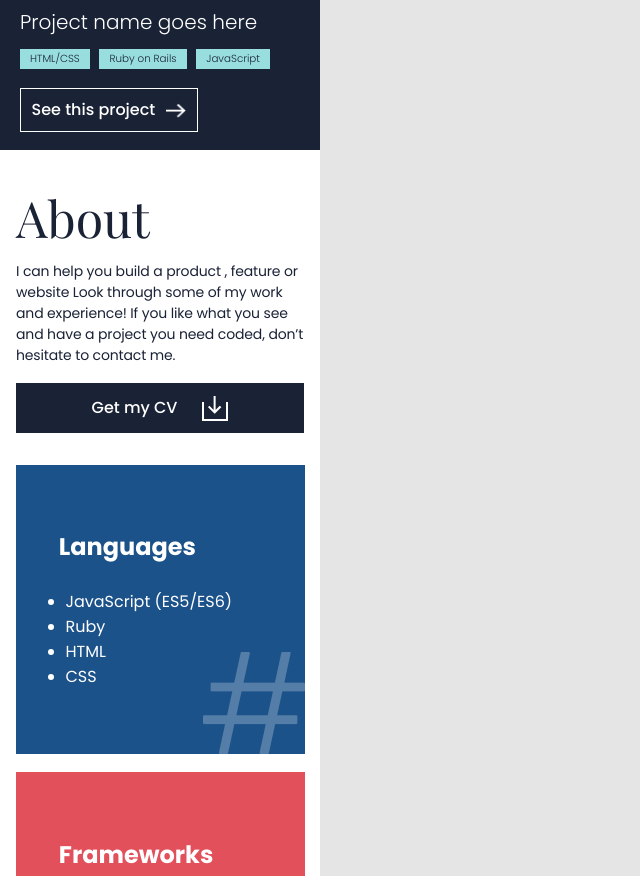
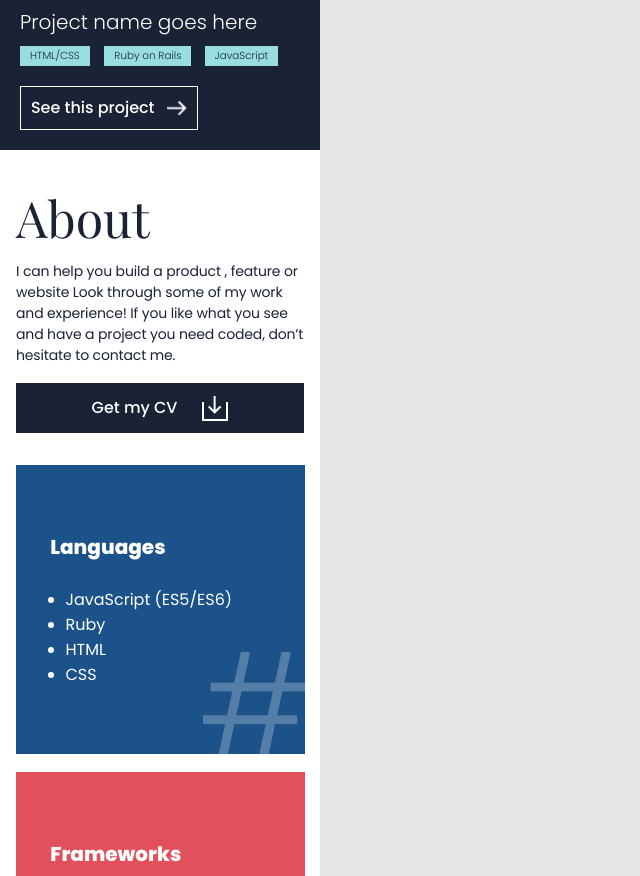
Before and after one commit to sergio-usma/Portfolio, a website: page index.html in a window 1280 px wide. Shown: the part 2658-3534 px from the top of the page, without its empty margins (0-640 px from the left). Drawn offline with nearby package versions, Linux system fonts and the light colour scheme.

Commit message:
Review changes 1.0

```diff
--- a/index.html
+++ b/index.html
@@ -89,7 +89,7 @@
         <!-- 2.1.2.1. Button -->
         <div class="pr-button">
           <a href="#" target="_blank"
-            ><button type="button">
+            ><button class="project-button" type="button">
               See this project
               <img class="right-arrow" src="./media/Union.png" /></button
           ></a>
@@ -115,7 +115,7 @@
         <!-- 2.2.2.1. Button -->
         <div class="pr-button">
           <a href="#" target="_blank"
-            ><button type="button">
+            ><button class="project-button" type="button">
               See this project
               <img class="right-arrow" src="./media/Union.png" /></button
           ></a>
@@ -140,7 +140,7 @@
         <!-- 2.3.2.1. Button -->
         <div class="pr-button">
           <a href="#" target="_blank"
-            ><button type="button">
+            ><button class="project-button" type="button">
               See this project
               <img class="right-arrow" src="./media/Union.png" /></button
           ></a>
@@ -165,7 +165,7 @@
         <!-- 2.4.2.1. Button -->
         <div class="pr-button">
           <a href="#" target="_blank"
-            ><button type="button">
+            ><button class="project-button" type="button">
               See this project
               <img class="right-arrow" src="./media/Union.png" /></button
           ></a>
@@ -190,7 +190,7 @@
         <!-- 2.5.2.1. Button -->
         <div class="pr-button">
           <a href="#" target="_blank"
-            ><button type="button">
+            ><button class="project-button" type="button">
               See this project
               <img class="right-arrow" src="./media/Union.png" /></button
           ></a>
@@ -215,7 +215,7 @@
         <!-- 2.6.2.1. Button -->
         <div class="pr-button">
           <a href="#" target="_blank"
-            ><button type="button">
+            ><button class="project-button" type="button">
               See this project
               <img class="right-arrow" src="./media/Union.png" /></button
           ></a>
@@ -226,7 +226,7 @@
 
     <section id="second-section" class="curriculum">
       <div class="about-section">
-        <h1>About</h1>
+        <h2>About</h2>
 
         <p>
           I can help you build a product , feature or website Look through some
@@ -243,7 +243,7 @@
 
       <div class="boxes">
         <div class="languages basics">
-          <h2>Languages</h2>
+          <h3>Languages</h3>
           <div class="lists">
             <ul>
               <li>JavaScript (ES5/ES6)</li>
@@ -255,7 +255,7 @@
         </div>
 
         <div class="languages frameworks">
-          <h2>Frameworks</h2>
+          <h3>Frameworks</h3>
           <div class="lists">
             <ul>
               <li>React.js</li>
@@ -267,7 +267,7 @@
         </div>
 
         <div class="languages skills">
-          <h2>Skills</h2>
+          <h3>Skills</h3>
           <div class="lists">
             <ul>
               <li>Database Management</li>
@@ -282,7 +282,7 @@
     </section>
 
     <section class="get-started">
-      <h1>Get started</h1>
+      <h2>Get started</h2>
 
       <p>
         I'm always interested in hearing about new projects, so if you'd like to
--- a/style.css
+++ b/style.css
@@ -4,8 +4,13 @@
   font-family: "Poppins", sans-serif;
 }
 
+html {
+  width: 320px;
+}
+
 body {
   background-color: #e5e5e5;
+  width: 320px;
 }
 
 a {
@@ -37,6 +42,7 @@ nav {
   flex-direction: column;
   align-self: flex-start;
   justify-content: space-around;
+  cursor: pointer;
 }
 
 .line {
@@ -123,17 +129,15 @@ nav {
 /* SECTION 2. PROJECTS */
 #projects {
   width: 320px;
-  display: flex;
-  flex-direction: column;
-  justify-content: flex-end;
+  display: grid;
+  grid-template-columns: 1fr;
+  grid-template-rows: auto;
   background-color: #fff;
 }
 
 .project-title h1 {
   width: 181px;
   height: 50px;
-  left: 16px;
-  top: 672px;
   font-family: "Playfair Display", serif;
   font-style: normal;
   font-weight: 400;
@@ -161,15 +165,13 @@ nav {
 
 /* 2.1.2 Description */
 .pr-description {
-  flex-direction: column;
-  width: 320px;
-  height: 156px;
-  left: 0;
-  top: 940px;
+  grid-template-columns: 1fr;
+  grid-template-rows: auto 20px;
   background: #1a2236;
-  display: flex;
+  display: grid;
   align-items: flex-start;
-  justify-content: space-around;
+  justify-content: flex-start;
+  padding-left: 20px;
 }
 
 .pr-description h2 {
@@ -179,33 +181,31 @@ nav {
   font-weight: 300;
   font-size: 20px;
   line-height: 80%;
-  margin-left: 20px;
-  margin-top: 10px;
+  margin-top: 20px;
+  margin-bottom: 16px;
   color: #fff;
 }
 
 .pr-description ul {
-  display: flex;
-  justify-content: space-between;
-  width: 270px;
-  flex-wrap: wrap;
+  display: grid;
+  grid-template-columns: 0.55fr 0.66fr 0.8fr;
+  grid-gap: 5px;
   list-style: none;
-  padding: 0;
-  margin: 0;
 }
 
 .pr-description li {
+  width: fit-content;
   background: #98dede;
   font-weight: 300;
   font-size: 10.3334px;
   line-height: 80%;
   color: #1a2236;
-  align-content: center;
+  text-align: center;
   padding: 6px 10px 6px 10px;
 }
 
 .pr-description li:first-child {
-  margin-left: 20px;
+  margin-left: 0;
 }
 
 .pr-description li:last-child {
@@ -214,32 +214,35 @@ nav {
 
 /* 2.1.2.2. Button */
 .pr-button {
-  margin-bottom: 3px;
+  margin-bottom: 20px;
+  justify-self: flex-start;
 }
 
-.pr-button button {
+.project-button {
   width: 178px;
   height: 44px;
-  margin-left: 20px;
-  margin-bottom: 5px;
   background-color: transparent;
   color: white;
   font-weight: 500;
   font-size: 16px;
   line-height: 24px;
+  margin-top: 20px;
   text-align: center;
   display: flex;
   border: 1px solid #fff;
-  justify-content: space-evenly;
+  justify-content: center;
   align-items: center;
   cursor: pointer;
+}
+
+.project-button:hover {
+  background-color: #154c7d;
 }
 
 .right-arrow {
   width: 20.57px;
   height: 15.35px;
-  left: 166px;
-  top: 1045.95px;
+  margin-left: 12px;
 }
 
 /* About */
@@ -265,7 +268,7 @@ nav {
   height: 270px;
 }
 
-.curriculum h1 {
+.curriculum h2 {
   width: 220px;
   margin-top: 30px;
   margin-left: 16px;
@@ -360,9 +363,16 @@ nav {
   background-repeat: no-repeat;
 }
 
-.languages h2 {
+.languages h3 {
+  width: 116px;
+  height: 30px;
   align-self: flex-start;
-  margin-left: 15%;
+  margin-left: 12%;
+  font-family: "Poppins", sans-serif;
+  font-style: normal;
+  font-weight: 800;
+  font-size: 20px;
+  line-height: 30px;
 }
 
 .languages ul {
@@ -388,7 +398,7 @@ nav {
   background-color: #fff;
 }
 
-.get-started h1 {
+.get-started h2 {
   margin-top: 100px;
   margin-left: 18px;
   font-family: "Playfair Display", serif;
```
